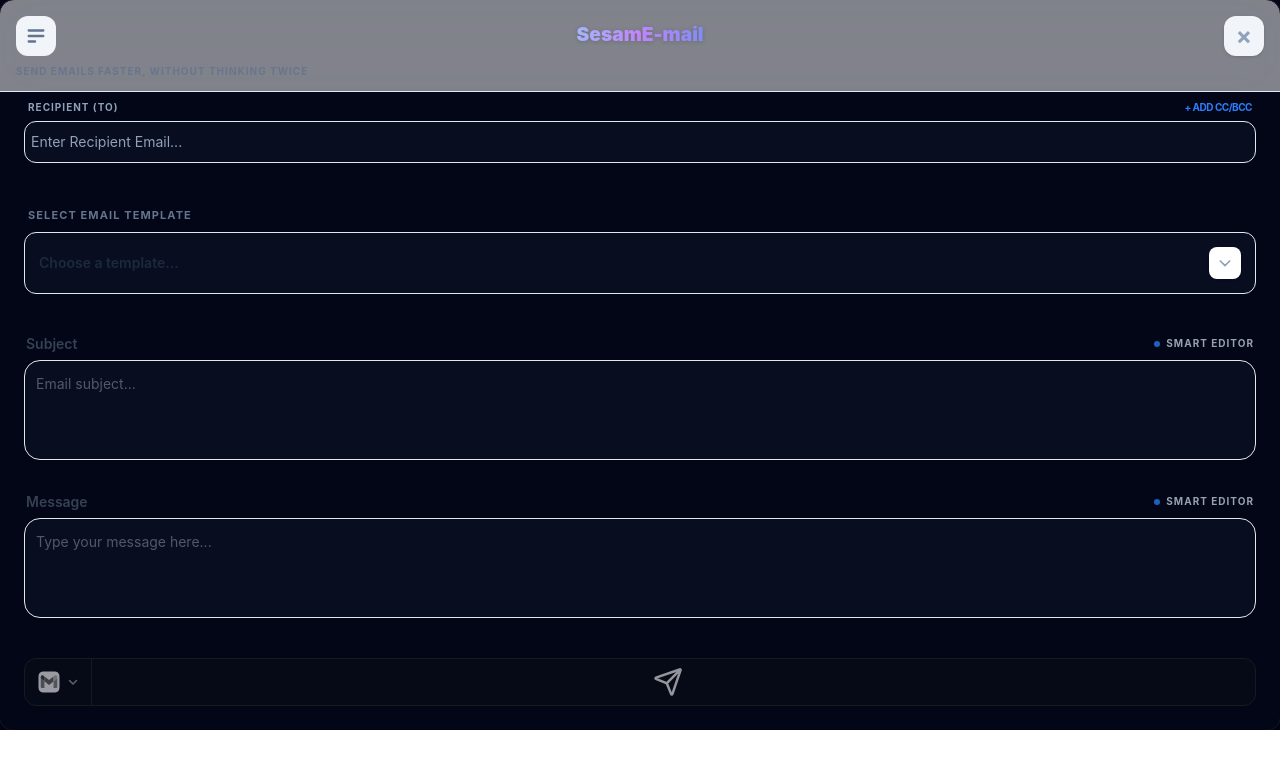
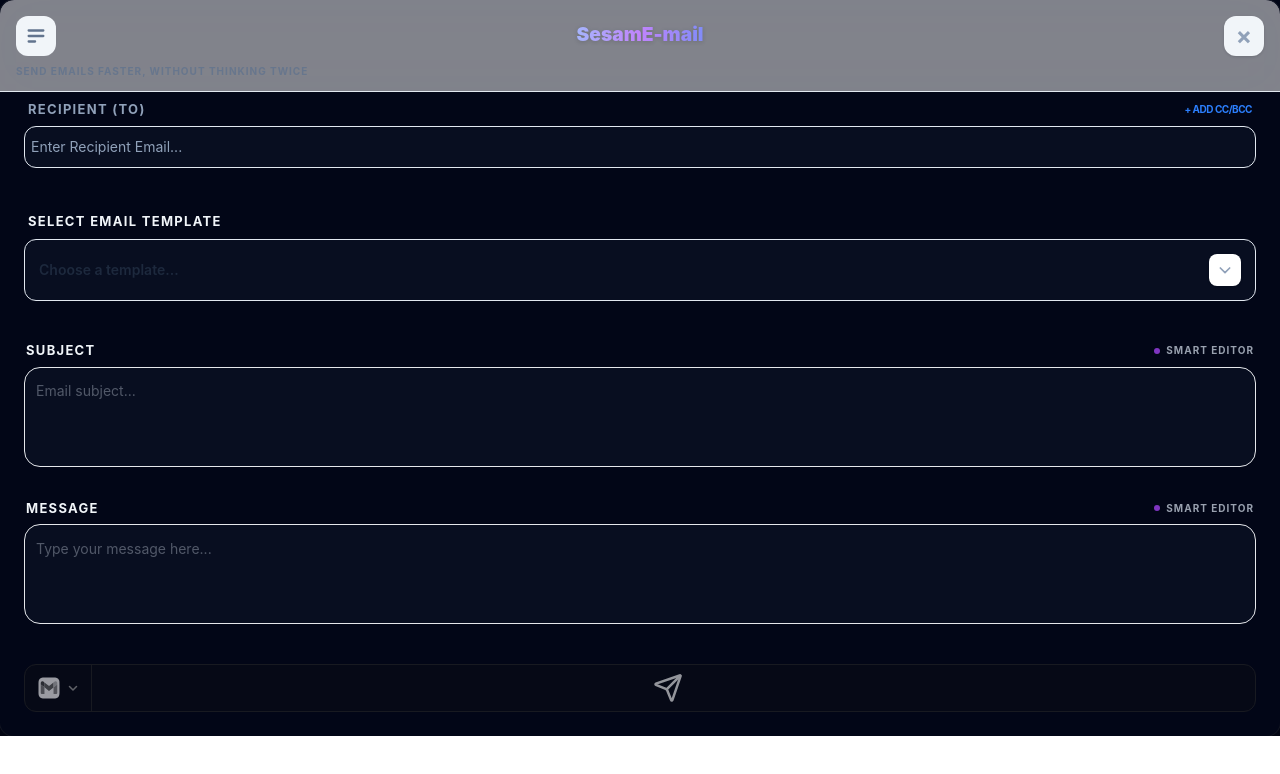
Before and after one commit to roasted-tum0r/extension-clicknsend, a React (Vite) app in the folder popup/: page /application in a window 1280 px wide. Shown: the top 774 px of the page. Built offline with nearby package versions, Linux system fonts and the light colour scheme.

Commit message:
Changes made: 1.  Added some ui fixes. Headings changed to 13px

```diff
--- a/popup/index.html
+++ b/popup/index.html
@@ -1,13 +1,16 @@
 <!doctype html>
 <html lang="en">
+
 <head>
   <meta charset="UTF-8" />
-    <link rel="icon" type="image/svg+xml" href="/vite.svg" />
+  <link rel="icon" type="image/svg+xml" href="/opensesame-mail.svg" />
   <meta name="viewport" content="width=device-width, initial-scale=1.0" />
-    <title>popup</title>
+  <title>OpenSesamE-mail</title>
 </head>
+
 <body>
   <div id="icon-root"></div>
   <script type="module" src="/src/main.tsx"></script>
 </body>
+
 </html>
--- a/popup/package.json
+++ b/popup/package.json
@@ -6,7 +6,7 @@
   "scripts": {
     "dev": "vite",
     "build": "tsc -b && cross-env VITE_BUILD_TARGET=extension vite build && cross-env VITE_BUILD_TARGET=web vite build",
-    "build:extension": "cross-env VITE_BUILD_TARGET=extension vite build",
+    "build:ext": "cross-env VITE_BUILD_TARGET=extension vite build",
     "build:web": "cross-env VITE_BUILD_TARGET=web vite build",
     "lint": "eslint .",
     "preview": "vite preview"
--- a/popup/src/components/EmailRecipientInput.tsx
+++ b/popup/src/components/EmailRecipientInput.tsx
@@ -134,7 +134,7 @@ export default function EmailRecipientInput({
             {/* TO SECTION */}
             <div className="group">
                 <div className="flex items-center justify-between mb-1.5 px-1">
-                    <label className="text-[10px] font-bold text-slate-400 dark:text-slate-500 uppercase tracking-widest">
+                    <label className="text-[13px] font-bold text-slate-400 dark:text-slate-500 uppercase tracking-widest">
                         Recipient (To)
                     </label>
                     <button
--- a/popup/src/components/NestedTemplateSelect.tsx
+++ b/popup/src/components/NestedTemplateSelect.tsx
@@ -111,7 +111,7 @@ export default function NestedTemplateSelect({ value, onChange, isOpen, onOpenCh
 
     return (
         <div className="relative mb-6" ref={containerRef}>
-            <label className="block text-[11px] font-bold text-slate-500 dark:text-slate-400 uppercase tracking-widest mb-2 px-1">
+            <label className="block text-[13px] font-bold text-slate dark:text-slate-400 uppercase tracking-widest mb-2 px-1">
                 Select Email Template
             </label>
 
--- a/popup/src/components/TokenizedBlockEditor.tsx
+++ b/popup/src/components/TokenizedBlockEditor.tsx
@@ -275,11 +275,11 @@ export default function TokenizedBlockEditor({
         <div className="open-sesame-samaddar-editor-container relative mb-4">
             {label && (
                 <div className="flex items-center justify-between mb-1.5 px-0.5">
-                    <label className="text-sm font-semibold text-gray-700 dark:text-gray-300">
+                    <label className="text-[13px] font-bold text-grey-300 dark:text-gray-600 uppercase tracking-widest">
                         {label}
                     </label>
                     <span className="text-[10px] font-bold text-gray-400 uppercase tracking-widest flex items-center gap-1.5">
-                        <span className="h-1.5 w-1.5 rounded-full bg-blue-500 animate-pulse"></span>
+                        <span className="h-1.5 w-1.5 rounded-full bg-purple-500 animate-pulse"></span>
                         Smart Editor
                     </span>
                 </div>
--- a/popup/vite.config.ts
+++ b/popup/vite.config.ts
@@ -27,7 +27,7 @@ export default defineConfig(({ command }) => {
                 entryFileNames: "index.12345678.js",
                 chunkFileNames: "chunks/[name].js",
                 assetFileNames: (assetInfo) => {
-                  if (assetInfo.names && assetInfo.names.includes(".css")) {
+                  if (assetInfo.name && assetInfo.name.includes(".css")) {
                     return "index.12345678.css";
                   }
                   return "assets/[name][extname]";
```
Also changed, not shown: popup/public/opensesame-mail.svg (added), 1 other file (tests, documents, lock files or other folders). Lines whose indentation alone changed are shown as unchanged.
